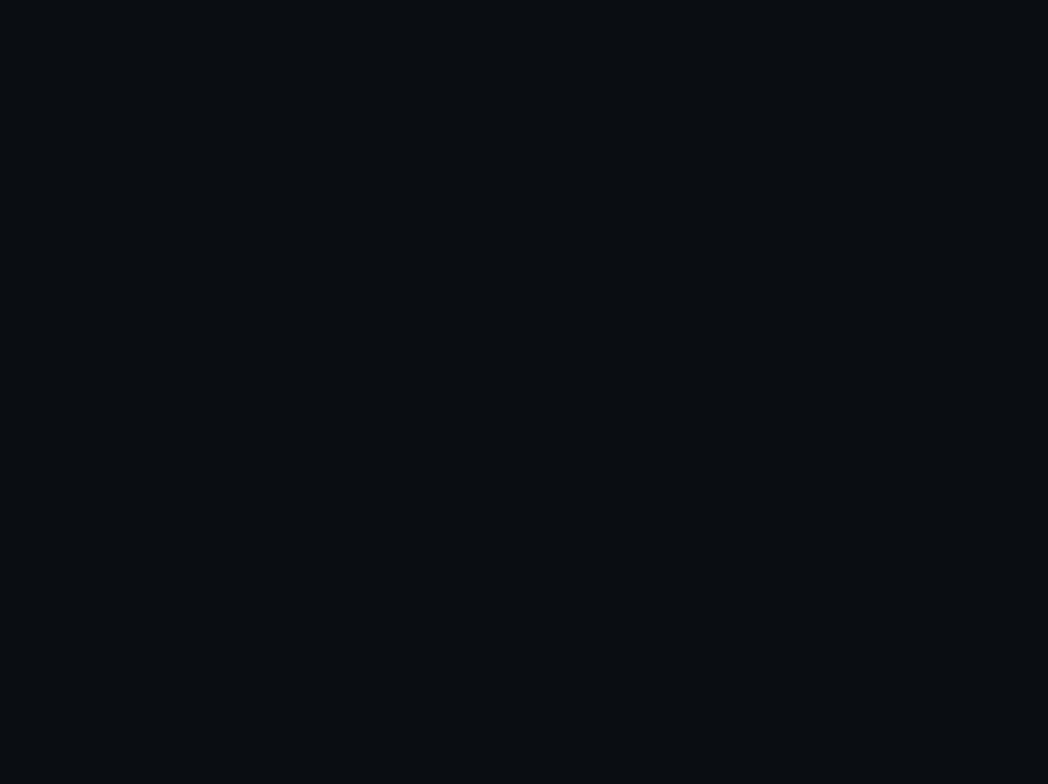
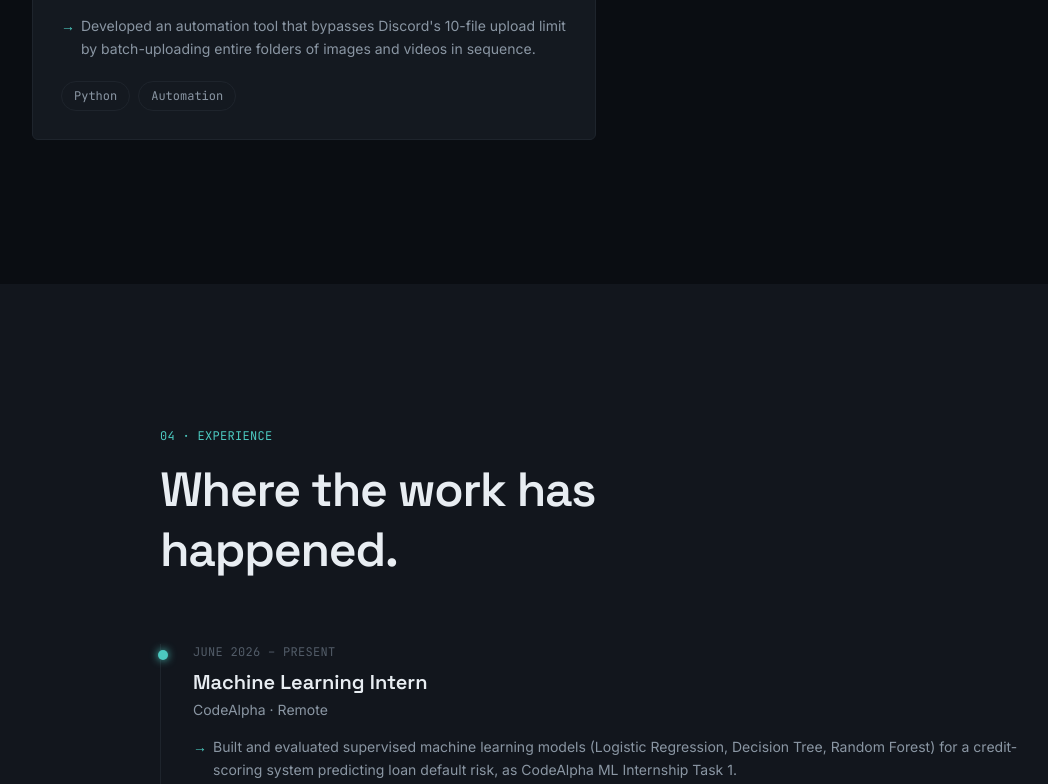
Before and after one commit to Unavailable4u/portfolio, a React app: page / in a window 1280 px wide. Shown: the part 2582-3366 px from the top of the page, without its empty margins (32-1080 px from the left). Before the commit the page ends 2389 px from the top, so only its background shows below. Built offline with nearby package versions, Linux system fonts and the light colour scheme; the HTML template or start-up script is replaced by a standard one.

Commit message:
Add Projects, Experience, and Contact sections

```diff
--- a/src/App.tsx
+++ b/src/App.tsx
@@ -1,15 +1,21 @@
 import Nav from "./components/Nav";
 import Hero from "./sections/Hero";
+import Projects from "./sections/Projects";
+import Experience from "./sections/Experience";
 import Skills from "./sections/Skills";
 import About from "./sections/About";
+import Contact from "./sections/Contact";
 
 function App() {
   return (
     <div className="min-h-screen bg-bg text-text">
       <Nav />
       <Hero />
+      <Projects />
+      <Experience />
       <Skills />
       <About />
+      <Contact />
     </div>
   )
 }
--- /dev/null
+++ b/src/sections/Contact.tsx
@@ -0,0 +1,33 @@
+import { profile } from "../data/profile";
+
+function Contact() {
+  return (
+    <footer id="contact" className="px-6 md:px-12 py-24 md:py-36 border-t border-line-soft">
+      <div className="max-w-4xl mx-auto">
+        <span className="font-mono text-xs text-cyan tracking-wide mb-4 block">05 · CONTACT</span>
+        <h2 className="font-display text-4xl md:text-6xl font-semibold tracking-tight leading-tight mb-5">
+          Let's build
+          <br />
+          something together.
+        </h2>
+        <p className="text-text-dim text-base mb-12 max-w-md">Open to research and applied engineering opportunities.</p>
+
+        <div className="flex flex-wrap gap-x-10 gap-y-4 mb-16">
+          <a href={`mailto:${profile.email}`} className="font-mono text-sm text-text border-b border-line pb-1 hover:text-cyan hover:border-cyan transition-colors duration-200">{profile.email}</a>
+          <a href={`tel:${profile.phone.replace(/\s/g, "")}`} className="font-mono text-sm text-text border-b border-line pb-1 hover:text-cyan hover:border-cyan transition-colors duration-200">{profile.phone}</a>
+          <a href={profile.github} target="_blank" rel="noopener noreferrer" className="font-mono text-sm text-text border-b border-line pb-1 hover:text-cyan hover:border-cyan transition-colors duration-200">GitHub ↗</a>
+          {profile.linkedin && (
+            <a href={profile.linkedin} target="_blank" rel="noopener noreferrer" className="font-mono text-sm text-text border-b border-line pb-1 hover:text-cyan hover:border-cyan transition-colors duration-200">LinkedIn ↗</a>
+          )}
+        </div>
+
+        <div className="flex flex-col sm:flex-row justify-between gap-2 text-xs text-text-faint font-mono pt-8 border-t border-line-soft">
+          <span>© 2026 {profile.name}</span>
+          <span>Built with intention, in Rajshahi.</span>
+        </div>
+      </div>
+    </footer>
+  );
+}
+
+export default Contact;
--- /dev/null
+++ b/src/sections/Experience.tsx
@@ -0,0 +1,41 @@
+import SectionHeading from "../components/SectionHeading";
+import { experience } from "../data/experience";
+
+function Experience() {
+  return (
+    <section id="experience" className="px-6 md:px-12 py-24 md:py-36 bg-bg-elevated">
+      <div className="max-w-4xl mx-auto">
+        <SectionHeading tag="04 · EXPERIENCE" title="Where the work has happened." />
+
+        <div className="relative border-l border-line pl-8 space-y-16">
+          {experience.map((item) => (
+            <div key={item.role + item.org} className="relative">
+              <span className="absolute -left-[35px] top-1.5 w-2.5 h-2.5 rounded-full bg-cyan shadow-[0_0_8px_var(--color-cyan)]" />
+
+              <span className="font-mono text-xs text-text-faint tracking-wide uppercase block mb-2">
+                {item.dateRange}
+              </span>
+              <h4 className="font-display text-xl font-semibold mb-1">
+                {item.role}
+              </h4>
+              <span className="text-text-dim text-sm block mb-4">
+                {item.org} · {item.location}
+              </span>
+
+              <ul className="space-y-2">
+                {item.bullets.map((bullet) => (
+                  <li key={bullet} className="text-sm text-text-dim leading-relaxed pl-5 relative">
+                    <span className="absolute left-0 text-cyan">→</span>
+                    {bullet}
+                  </li>
+                ))}
+              </ul>
+            </div>
+          ))}
+        </div>
+      </div>
+    </section>
+  );
+}
+
+export default Experience;
--- /dev/null
+++ b/src/sections/Projects.tsx
@@ -0,0 +1,83 @@
+import SectionHeading from "../components/SectionHeading";
+import Tag from "../components/Tag";
+import { projects } from "../data/projects";
+
+function Projects() {
+  const featured = projects.filter((p) => p.featured);
+  const rest = projects.filter((p) => !p.featured);
+
+  return (
+    <section id="projects" className="px-6 md:px-12 py-24 md:py-36">
+      <div className="max-w-6xl mx-auto">
+        <SectionHeading
+          tag="01 · PROJECTS"
+          title="Things I've built."
+          description="A mix of full-stack systems, desktop tools, and applied ML experiments."
+        />
+
+        <div className="space-y-7 mb-16">
+          {featured.map((project) => (
+            <div
+              key={project.title}
+              className="bg-bg-card border border-line rounded-md p-8 md:p-12 hover:border-[#2a323d] transition-colors duration-300"
+            >
+              <span className="font-mono text-xs text-amber tracking-wide block mb-4">
+                FEATURED
+              </span>
+              <h3 className="font-display text-2xl md:text-3xl font-semibold mb-3 tracking-tight">
+                {project.title}
+              </h3>
+              <p className="text-text-dim text-sm mb-6">{project.stack}</p>
+
+              <ul className="space-y-2 mb-7">
+                {project.bullets.map((bullet) => (
+                  <li key={bullet} className="text-sm text-text-dim leading-relaxed pl-5 relative">
+                    <span className="absolute left-0 text-cyan">→</span>
+                    {bullet}
+                  </li>
+                ))}
+              </ul>
+
+              <div className="flex flex-wrap gap-2">
+                {project.tags.map((tag) => (
+                  <Tag key={tag} label={tag} />
+                ))}
+              </div>
+            </div>
+          ))}
+        </div>
+
+        <div className="grid grid-cols-1 md:grid-cols-2 gap-6">
+          {rest.map((project) => (
+            <div
+              key={project.title}
+              className="bg-bg-card border border-line rounded-md p-7 hover:border-[#2a323d] transition-colors duration-300"
+            >
+              <h3 className="font-display text-lg font-semibold mb-2">
+                {project.title}
+              </h3>
+              <p className="text-text-dim text-xs mb-4">{project.stack}</p>
+
+              <ul className="space-y-2 mb-5">
+                {project.bullets.map((bullet) => (
+                  <li key={bullet} className="text-sm text-text-dim leading-relaxed pl-5 relative">
+                    <span className="absolute left-0 text-cyan">→</span>
+                    {bullet}
+                  </li>
+                ))}
+              </ul>
+
+              <div className="flex flex-wrap gap-2">
+                {project.tags.map((tag) => (
+                  <Tag key={tag} label={tag} />
+                ))}
+              </div>
+            </div>
+          ))}
+        </div>
+      </div>
+    </section>
+  );
+}
+
+export default Projects;
```
